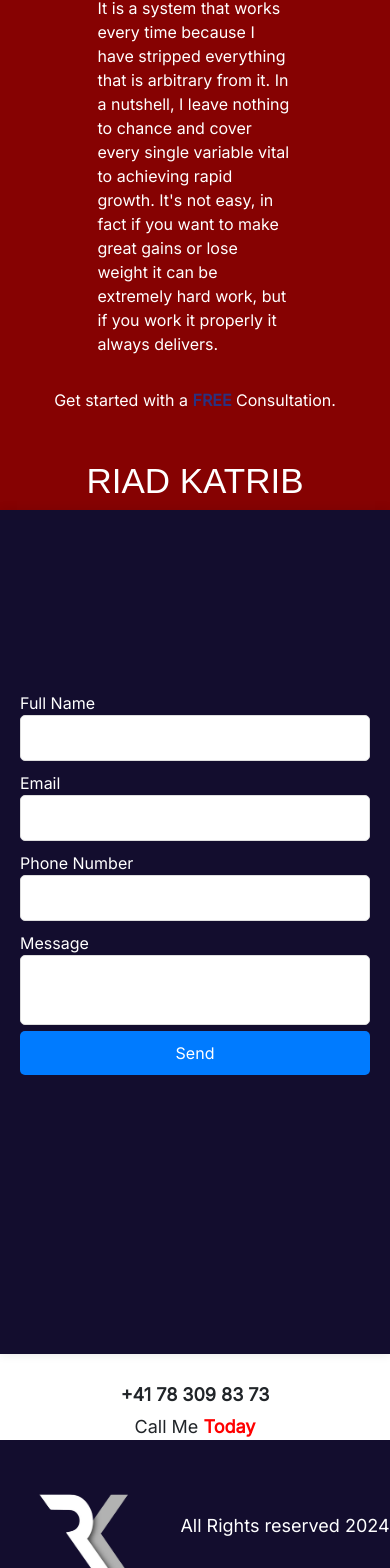
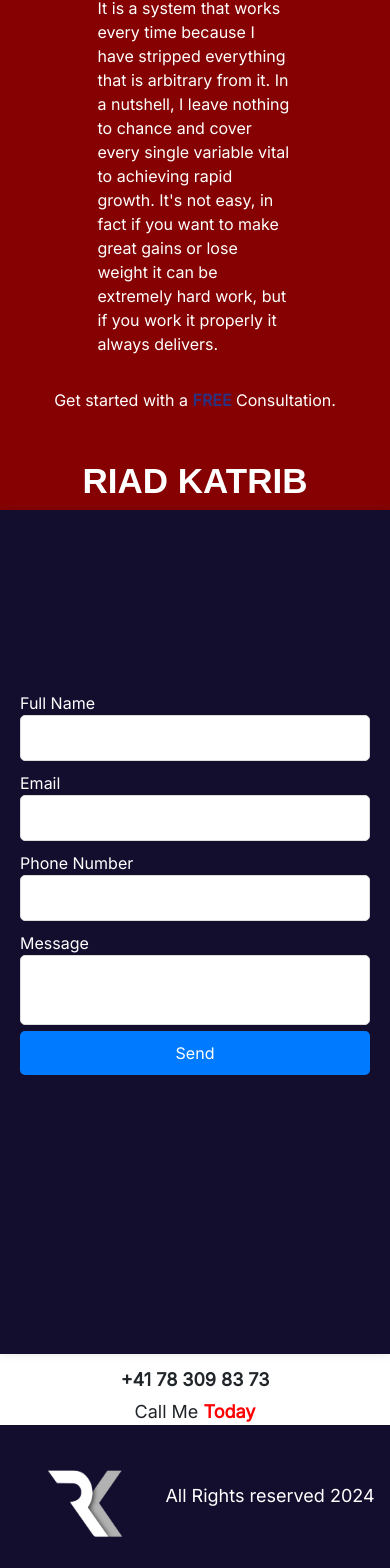
Before and after one commit to MariooY2/PTPortfolio, a React (Vite) app: page / in a window 390 px wide. Shown: the part 3763-5331 px from the top of the page. Built offline with nearby package versions, Linux system fonts and the light colour scheme; a web font is replaced by a local one.

Commit message:
fix: some css

```diff
--- a/src/assets/forms.jsx
+++ b/src/assets/forms.jsx
@@ -76,7 +76,7 @@ const ContactUs = () => {
                 <div className="mt-4"></div>
 
                 <div className="textcontainer2 disp">
-                  <h2 className="white mb-3">
+                  <h2 className="white mb-3 bolder1">
                     One Free <span className="white">Workout</span>
                   </h2>
                   <p className="white">
@@ -97,7 +97,7 @@ const ContactUs = () => {
                     Get started with a <span className="blue">FREE</span>{" "}
                     Consultation.
                   </p>
-                  <h4 className="signature">Riad Katrib</h4>
+                  <h4 className="signature bolder1">Riad Katrib</h4>
                 </div>
               </div>
               <div className="form-container white" id="Contact">
@@ -160,9 +160,10 @@ const ContactUs = () => {
         </div>
       </div>
       <div className="wid">
+        <div className="upalittle">
         <h3 className="number smalll">+41 78 309 83 73</h3>
         <div className="call smalll">
-          Call Me <span className="highlight">Today</span>
+          Call Me&nbsp;<span className="highlight">Today</span></div>
         </div>
       </div>
     </div>
--- a/src/index.css
+++ b/src/index.css
@@ -267,7 +267,17 @@ html {
   filter: invert(20%) sepia(100%) saturate(1000%) hue-rotate(-40deg)
     brightness(0.9);
 }
-
+.upalittle{
+  margin-top: -15px;
+}
+.call{
+  display: flex;
+  align-items: center;
+  justify-content: center;
+}
+.bolder1{
+  font-weight:900;
+}
 .form-container {
   display: flex;
   justify-content: center;
@@ -437,8 +447,8 @@ input[type="submit"]:hover {
     width: 350px;
   }
   .footimage {
-    width: 180px;
-    height: 180px;
+    width: 200px;
+    height: 200px;
   }
   .fixabout {
     width: 100%;
@@ -464,6 +474,10 @@ input[type="submit"]:hover {
   }
   .cont::before {
     background-position-y: -80px; /* Adjust position for smaller screens */
+  }
+  .footimage {
+    width: 150px;
+    height: 150px;
   }
 }
 @media (max-width: 600px) {
```
